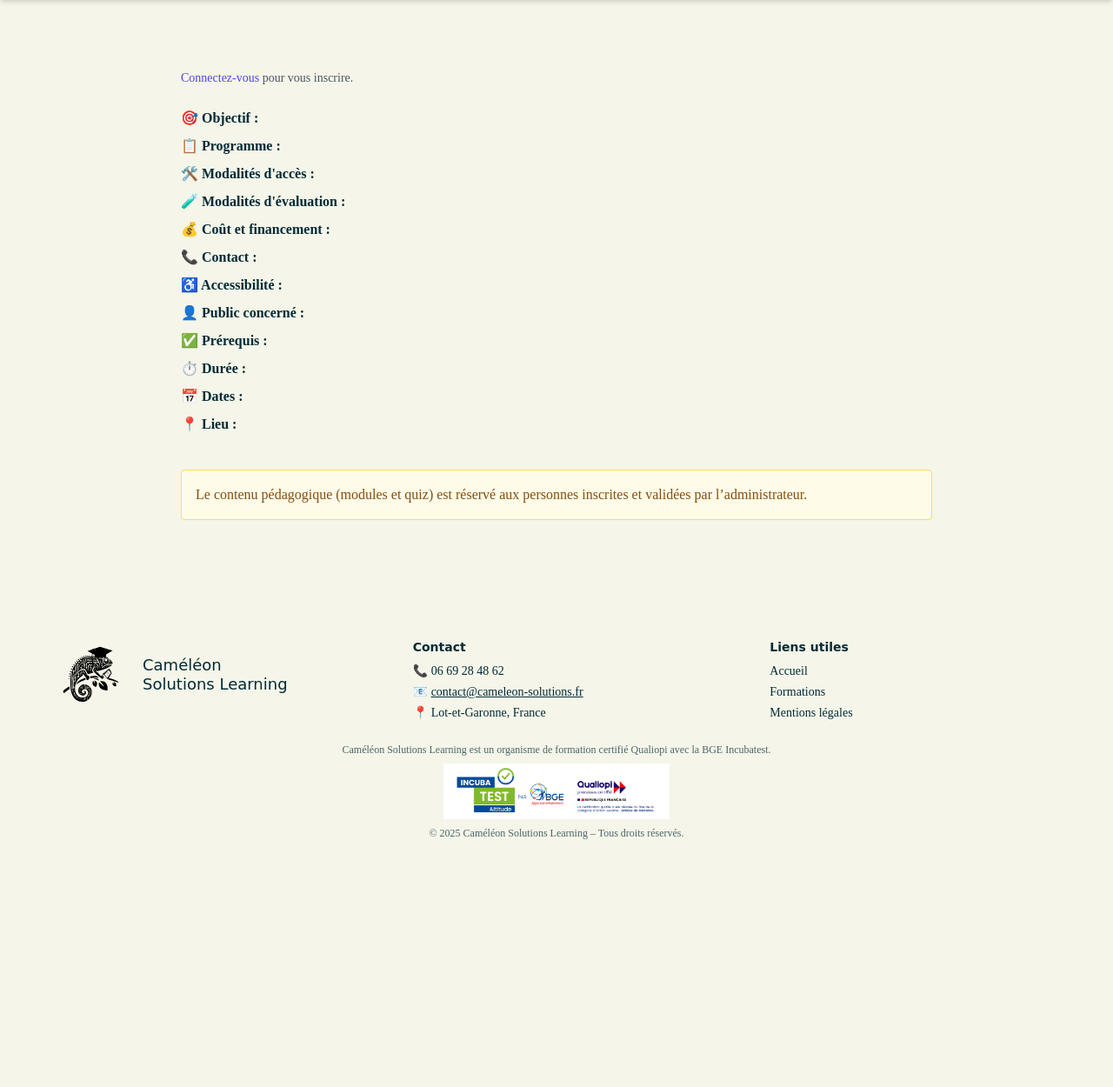
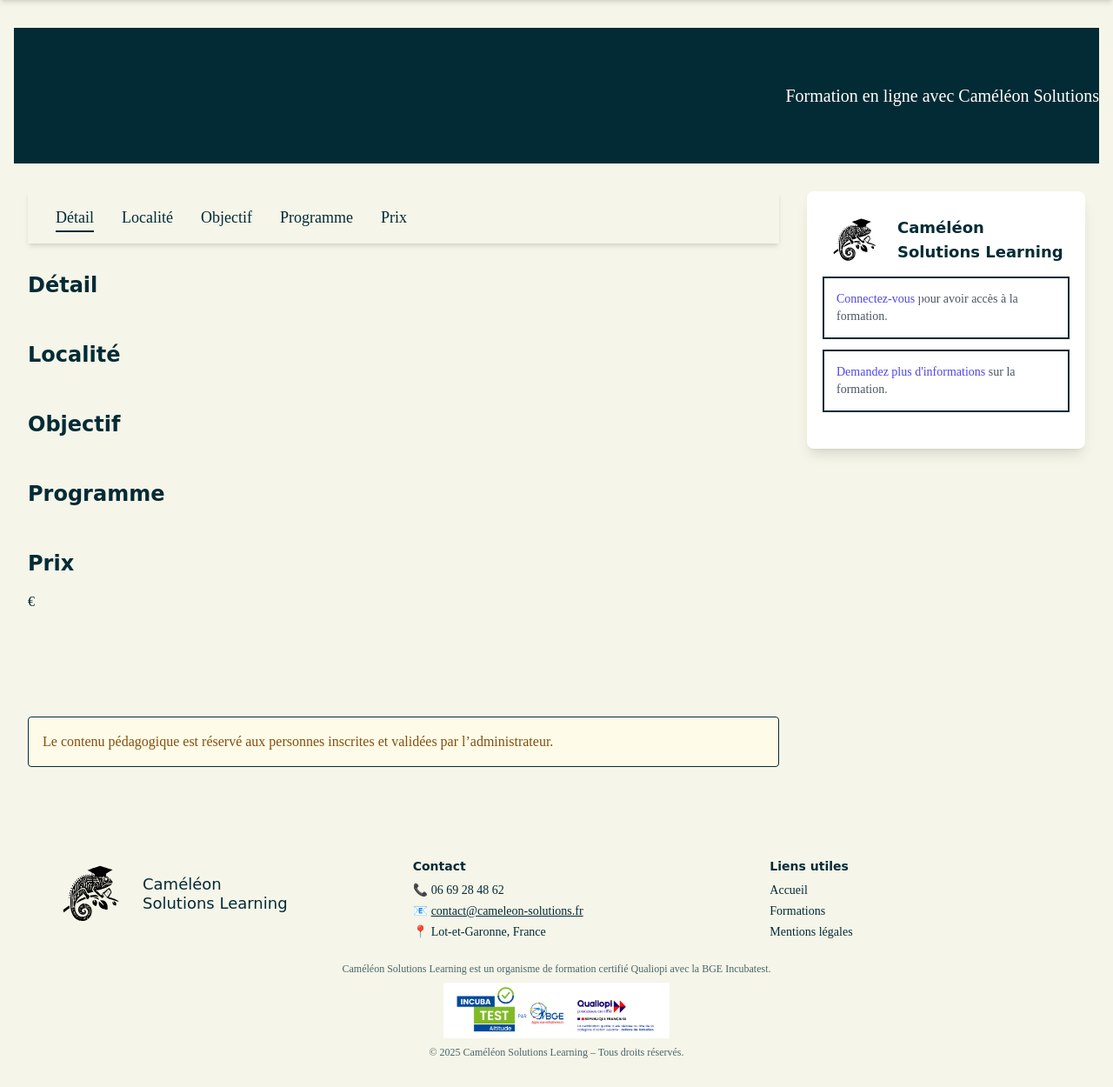
Before and after one commit to EmmaVgn/PlateformeDigitale, a Symfony app: template templates/formation/show.html.twig in a window 1280 px wide. Shown: the part 72-1322 px from the top of the page at 87% size. Before the commit the page ends 1037 px from the top, so only its background shows below. Run offline with Twig, Linux system fonts and the light colour scheme; the template is opened without the code that fills it, so the values that code supplies are empty; style sheets or scripts are compiled from the project's sources; some libraries are stand-ins or nearby versions.

Commit message:
modif page show formation

```diff
--- a/assets/app.js
+++ b/assets/app.js
@@ -17,3 +17,12 @@
         menu.classList.toggle('hidden');
     });
 });
+
+const links = document.querySelectorAll('nav ul li a');
+
+links.forEach(link => {
+    link.addEventListener('click', function() {
+        links.forEach(link => link.classList.remove('active'));
+        this.classList.add('active');
+    });
+});
--- a/assets/styles/app.css
+++ b/assets/styles/app.css
@@ -34,3 +34,14 @@
   background-size: 200% 200%;
   animation: backgroundAnimation 10s ease infinite;
 }
+
+.sticky-ahref {
+  outline: 2px solid #032b35; /* Contour avec une couleur personnalisée */
+  outline-offset: 4px; /* Déplace l'outline de 4px autour de l'élément */
+  padding: 10px; /* Ajoute de l'espace à l'intérieur du paragraphe */
+}
+
+a.active {
+  border-bottom: 2px solid #032b35;
+  padding-bottom: 5px; /* Ajoute de l'espace en bas du lien */
+}
--- a/tailwind.config.js
+++ b/tailwind.config.js
@@ -10,6 +10,7 @@
         primary: '#032b35',
         secondary: '#085669',
         light: '#f5f5e9',
+        lightBlue:'#145261',
       },
       fontFamily: {
         title: ['"Special Elite"', 'cursive'],
--- a/templates/formation/show.html.twig
+++ b/templates/formation/show.html.twig
@@ -5,10 +5,137 @@
 {% endblock %}
 
 {% block body %}
-	<div class="max-w-4xl mx-auto px-4 py-8">
-		<h1 class="text-2xl font-bold text-gray-800 mb-4">{{ formation.title }}</h1>
+	<div
+		class="relative">
+		<!-- Bandeau -->
+		<div class="bg-primary text-white py-16 ">
+			<div class="max-w-7xl mx-auto flex justify-between items-center">
+				<h1 class="text-4xl font-bold">{{ formation.title }}</h1>
+				<p class="text-xl">Formation en ligne avec Caméléon Solutions</p>
+			</div>
+		</div>
 
-		{# --- Message d'inscription --- #}
+		<!-- Container for main content and sticky card -->
+		<div class="mx-auto px-4 mt-8">
+			<div
+				class="max-w-7xl flex gap-8 relative">
+				<!-- Main Content -->
+				<div
+					class="flex-1">
+					<!-- Menu de navigation -->
+					<nav class="py-4  top-0 z-10 shadow-md pl-8">
+						<ul class="flex space-x-8">
+							<li>
+								<a href="#details" class="text-lg text-primary hover:underline active">Détail</a>
+							</li>
+							<li>
+								<a href="#localite" class="text-lg text-primary hover:underline">Localité</a>
+							</li>
+							<li>
+								<a href="#objectif" class="text-lg text-primary hover:underline">Objectif</a>
+							</li>
+							<li>
+								<a href="#programme" class="text-lg text-primary hover:underline">Programme</a>
+							</li>
+							<li>
+								<a href="#prix" class="text-lg text-primary hover:underline">Prix</a>
+							</li>
+
+							{% if app.user and inscription and inscription.isValidated %}
+								<li>
+									<a href="#modules" class="text-lg text-indigo-600 hover:underline">Modules</a>
+								</li>
+								<li>
+									<a href="#quiz" class="text-lg text-indigo-600 hover:underline">Quiz</a>
+								</li>
+							{% endif %}
+						</ul>
+					</nav>
+
+
+					<!-- Contenu avec plus de contenu pour permettre le défilement -->
+					<div class="py-8">
+						<div id="details" class="mb-12">
+							<h2 class="text-2xl font-semibold mb-4">Détail</h2>
+							<p class="mb-4">{{ formation.description }}</p>
+						</div>
+
+						<div id="localite" class="mb-12">
+							<h2 class="text-2xl font-semibold mb-4">Localité</h2>
+							<p>{{ formation.lieu }}</p>
+						</div>
+
+						<div id="objectif" class="mb-12">
+							<h2 class="text-2xl font-semibold mb-4">Objectif</h2>
+							<p>{{ formation.objectifDeFormation }}</p>
+						</div>
+
+						<div id="programme" class="mb-12">
+							<h2 class="text-2xl font-semibold mb-4">Programme</h2>
+							<p>{{ formation.programme }}</p>
+						</div>
+
+						<div id="prix" class="mb-12">
+							<h2 class="text-2xl font-semibold mb-4">Prix</h2>
+							<p>{{ formation.coutEtFinancement }}
+								€</p>
+						</div>
+					</div>
+
+					{# --- Affichage conditionnel des modules et quiz --- #}
+					{% if inscription and inscription.isValidated %}
+						<div id="modules" class="mb-12">
+							<h2 class="text-2xl font-semibold mb-4">Modules</h2>
+							{% if formation.modules|length > 0 %}
+								<ul class="space-y-4 mb-10">
+									{% for module in formation.modules %}
+										<li class="border border-gray-200 p-4 rounded-lg bg-white">
+											<h3 class="text-lg font-semibold text-gray-700 mb-1">{{ module.title }}</h3>
+											<p class="text-sm text-gray-600 mb-2">{{ module.content|nl2br }}</p>
+											{% if module.file %}
+												<a href="{{ asset('uploads/files/' ~ module.file) }}" target="_blank" class="text-indigo-600 hover:underline text-sm">
+													📥 Télécharger le fichier
+												</a>
+											{% endif %}
+										</li>
+									{% endfor %}
+								</ul>
+							{% else %}
+								<p class="text-gray-600 mb-10">Aucun module pour cette formation.</p>
+							{% endif %}
+						</div>
+
+						<div id="quiz" class="mb-12">
+							<h2 class="text-2xl font-semibold mb-4">Quiz</h2>
+							{% if formation.quizzes|length > 0 %}
+								<ul class="space-y-4">
+									{% for quiz in formation.quizzes %}
+										<li class="flex items-center justify-between bg-white border border-gray-200 p-4 rounded-lg">
+											<span class="text-gray-700 font-medium">{{ quiz.title }}</span>
+											<a href="#" class="text-sm text-indigo-600 hover:underline font-medium">Lancer le quiz</a>
+										</li>
+									{% endfor %}
+								</ul>
+							{% else %}
+								<p class="text-gray-600">Pas de quiz associé pour le moment.</p>
+							{% endif %}
+						</div>
+					{% else %}
+						<div class="mt-10 p-4 bg-yellow-50 border border-primary text-yellow-800 rounded">
+							Le contenu pédagogique est réservé aux personnes inscrites et validées par l’administrateur.
+						</div>
+					{% endif %}
+				</div>
+
+				<!-- Card Sticky à droite -->
+				<div class="w-80">
+					<div class="sticky top-4">
+						<div class="bg-white shadow-lg rounded-lg p-6">
+							<div class="flex items-center mb-4">
+								<img src="{{ asset('img/Cameleon-noir.svg') }}" alt="Logo Caméléon Solutions Learning" class="w-16 h-16 mr-4">
+								<h2 class="font-semibold text-lg">Caméléon Solutions Learning</h2>
+							</div>
+
 							{% if app.user %}
 								{% if inscription %}
 									<div class="mb-6 p-4 border border-blue-200 bg-blue-50 text-blue-800 rounded-lg">
@@ -29,91 +156,24 @@
 									</form>
 								{% endif %}
 							{% else %}
-			<p class="text-sm text-gray-600 mb-6">
-				<a href="{{ path('app_login') }}" class="text-indigo-600 hover:underline">Connectez-vous</a>
-				pour vous inscrire.
+								<p class="sticky-ahref text-sm text-gray-600 mb-6">
+									<a href="{{ path('app_login') }}" class="text-indigo-600 hover:underline outline outline-2 outline-white outline-offset-2">
+										Connectez-vous
+									</a>
+									pour avoir accès à la formation.
 								</p>
+								<p class="sticky-ahref text-sm text-gray-600 mb-6">
+									<a href="mailto:contact@cameleon-solutions.fr?subject=Demande d'informations sur la formation [Nom de la formation]&body=Bonjour,%0A%0AJe souhaite avoir plus d'informations sur la formation [Nom de la formation en question].%0A%0ACordialement." class="text-indigo-600 hover:underline">
+										Demandez plus d'informations</a>
+									sur la formation.
+								</p>
+							</a>
+
+						</p>
+
 					{% endif %}
-
-		{# --- Affichage public --- #}
-		<div class="mb-10 space-y-2">
-			<p>
-				<strong>🎯 Objectif :</strong>
-			</p>
-			<p>{{ formation.objectifDeFormation }}</p>
-		</p>
-		<p>
-			<strong>📋 Programme :</strong>
-			{{ formation.programme }}</p>
-		<p>
-			<strong>🛠️ Modalités d'accès :</strong>
-			{{ formation.modaliteAcces }}</p>
-		<p>
-			<strong>🧪 Modalités d'évaluation :</strong>
-			{{ formation.modaliteEvaluation }}</p>
-		<p>
-			<strong>💰 Coût et financement :</strong>
-			{{ formation.coutEtFinancement }}</p>
-		<p>
-			<strong>📞 Contact :</strong>
-			{{ formation.contact }}</p>
-		<p>
-			<strong>♿ Accessibilité :</strong>
-			{{ formation.accessibilite }}</p>
-		<p>
-			<strong>👤 Public concerné :</strong>
-			{{ formation.publicCible }}</p>
-		<p>
-			<strong>✅ Prérequis :</strong>
-			{{ formation.preRequis }}</p>
-		<p>
-			<strong>⏱️ Durée :</strong>
-			{{ formation.duree }}</p>
-		<p>
-			<strong>📅 Dates :</strong>
-			{{ formation.dateFormation }}</p>
-		<p>
-			<strong>📍 Lieu :</strong>
-			{{ formation.lieu }}</p>
 				</div>
-
-	{# --- Contenus conditionnels (modules + quiz) --- #}
-	{% if inscription and inscription.isValidated %}
-		<h2 class="text-xl font-semibold text-gray-800 mb-4">Modules</h2>
-		{% if formation.modules|length > 0 %}
-			<ul class="space-y-4 mb-10">
-				{% for module in formation.modules %}
-					<li class="border border-gray-200 p-4 rounded-lg bg-white">
-						<h3 class="text-lg font-semibold text-gray-700 mb-1">{{ module.title }}</h3>
-						<p class="text-sm text-gray-600 mb-2">{{ module.content|nl2br }}</p>
-						{% if module.file %}
-							<a href="{{ asset('uploads/files/' ~ module.file) }}" target="_blank" class="text-indigo-600 hover:underline text-sm">
-								📥 Télécharger le fichier
-							</a>
-						{% endif %}
-					</li>
-				{% endfor %}
-			</ul>
-		{% else %}
-			<p class="text-gray-600 mb-10">Aucun module pour cette formation.</p>
-		{% endif %}
-
-		<h2 class="text-xl font-semibold text-gray-800 mb-4">Quiz</h2>
-		{% if formation.quizzes|length > 0 %}
-			<ul class="space-y-4">
-				{% for quiz in formation.quizzes %}
-					<li class="flex items-center justify-between bg-white border border-gray-200 p-4 rounded-lg">
-						<span class="text-gray-700 font-medium">{{ quiz.title }}</span>
-						<a href="#" class="text-sm text-indigo-600 hover:underline font-medium">Lancer le quiz</a>
-					</li>
-				{% endfor %}
-			</ul>
-		{% else %}
-			<p class="text-gray-600">Pas de quiz associé pour le moment.</p>
-		{% endif %}
-	{% else %}
-		<div class="mt-10 p-4 bg-yellow-50 border border-yellow-300 text-yellow-800 rounded">
-			Le contenu pédagogique (modules et quiz) est réservé aux personnes inscrites et validées par l’administrateur.
 			</div>
-	{% endif %}
-</div>{% endblock %}
+		</div>
+	</div>
+</div></div>{% endblock %}
--- a/templates/home/index.html.twig
+++ b/templates/home/index.html.twig
@@ -20,8 +20,7 @@
 					<strong class="text-hover">Cameleon Solutions Learning</strong>
 				</h1>
 
-				<a href="{{ path('app_formations') }}" class="inline-block mt-6 py-3 px-6 bg-hover hover:bg-secondary text-white text-sm font-medium rounded transition
-																		          outline outline-2 outline-white outline-offset-2">
+				<a href="{{ path('app_formations') }}" class="inline-block mt-6 py-3 px-6 bg-hover  text-white text-sm font-medium rounded transition outline outline-2 outline-white outline-offset-2">
 					Découvrir les formations
 				</a>
 
```
Lines whose indentation alone changed are shown as unchanged.
